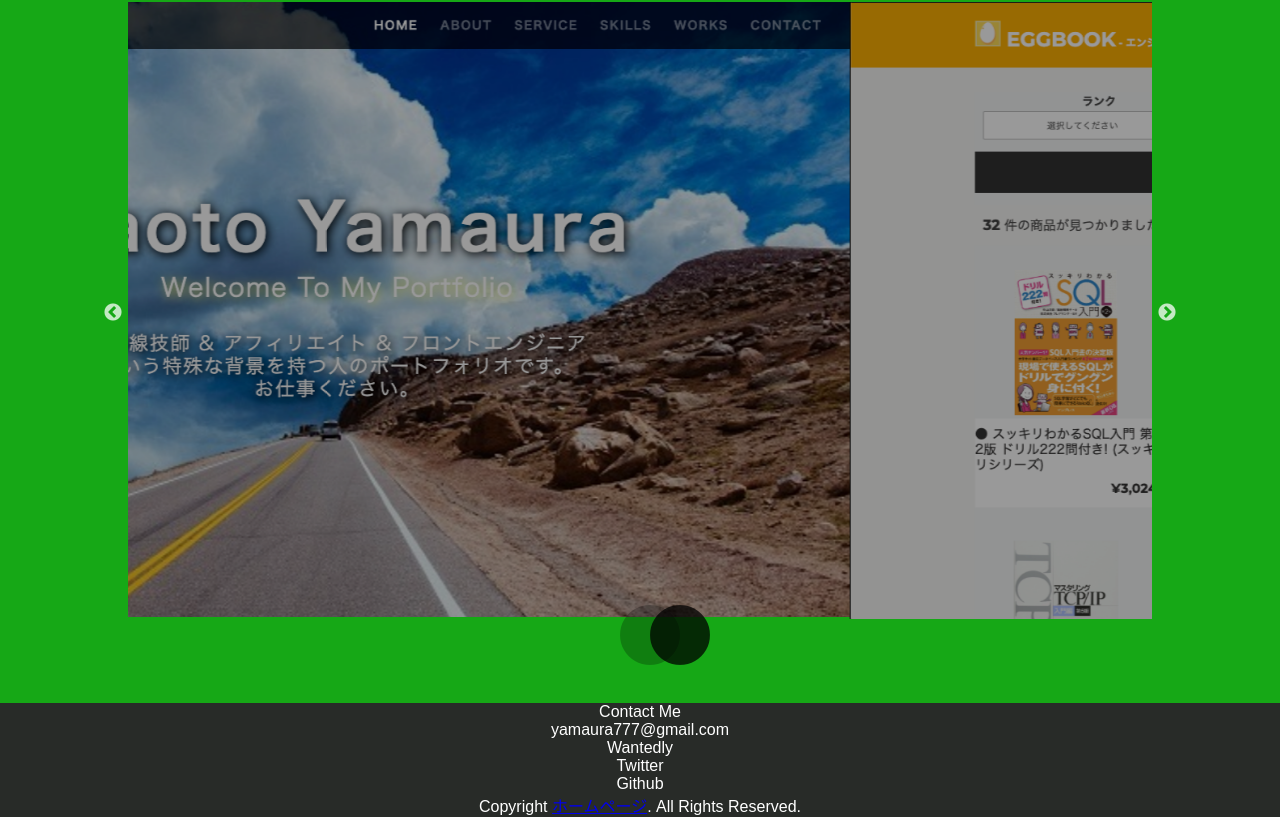
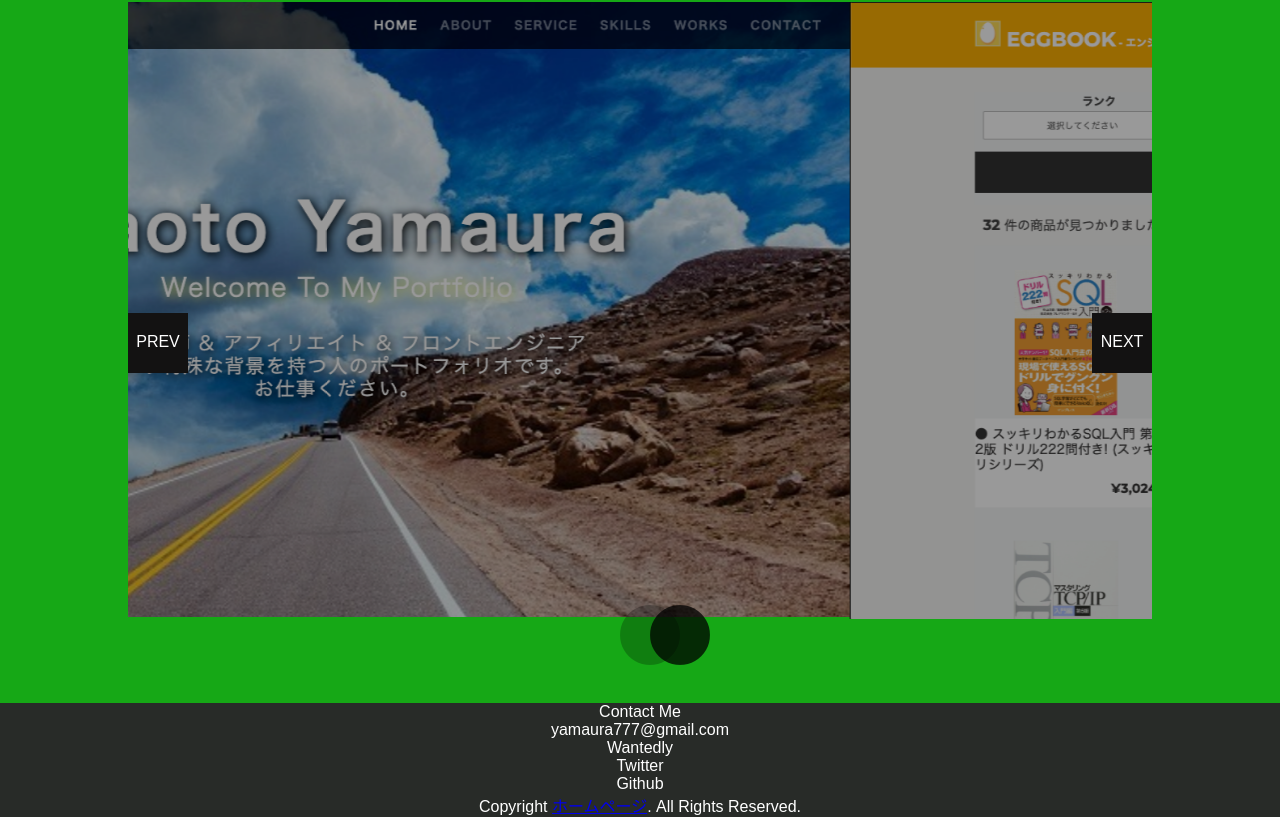
Before and after one commit to naoto13/portfolio2, a plain HTML site: page index.html in a window 1280 px wide. Shown: the part 2600-3417 px from the top of the page. Drawn offline with nearby package versions, Linux system fonts and the light colour scheme.

Commit message:
modify カルーセル　prev next

```diff
--- a/CSS/slick.css
+++ b/CSS/slick.css
@@ -169,3 +169,24 @@
     opacity: 0.6;
     display: block;
 }
+.slider .prev{
+    background-color: rgba(19, 18, 18);
+    color: white;
+    width: 60px;
+    height: 40px;
+    padding-top: 20px;
+    z-index: 5;
+    position: absolute;
+    top: 50%;
+}
+.slider .next{
+    background-color: rgba(19, 18, 18);
+    color: white;
+    width: 60px;
+    height: 40px;
+    padding-top: 20px;
+    z-index: 5;
+    position: absolute;
+    top: 50%;
+    right: 0%;
+}
--- a/index.html
+++ b/index.html
@@ -199,6 +199,9 @@ $('.slider').slick({
     autoplay:true,
     autoplaySpeed:5000,
     dots:true,
+    arrows:true,
+    prevArrow:'<div class="prev">PREV</div>',
+    nextArrow:'<div class="next">NEXT</div>',
 });
 $('.slider').on('beforeChange',function(){
     $('.slide__content').removeClass('on');
```
